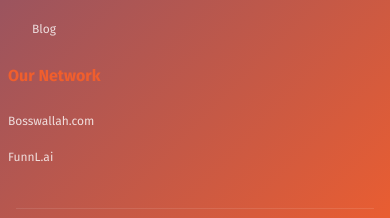
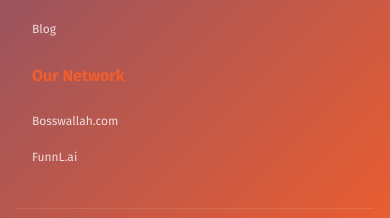
Before and after one commit to externalapps-star/boss-wallah-vision, a React (Vite) app: page /about-us in a window 390 px wide. Shown: the part 3502-3720 px from the top of the page. Built offline with nearby package versions, Linux system fonts and the light colour scheme; the HTML template or start-up script is replaced by a standard one.

Commit message:
Align "Our Network" column

```diff
--- a/src/components/Footer.tsx
+++ b/src/components/Footer.tsx
@@ -91,7 +91,7 @@ const Footer = () => {
             </div>
 
             {/* Our Network */}
-            <div className="text-left -ml-2 sm:ml-0">
+            <div className="text-left px-4 sm:px-0">
               <h4 className="font-bold text-base sm:text-lg mb-5 text-accent">Our Network</h4>
               <ul className="space-y-3">
                 <li>
```
